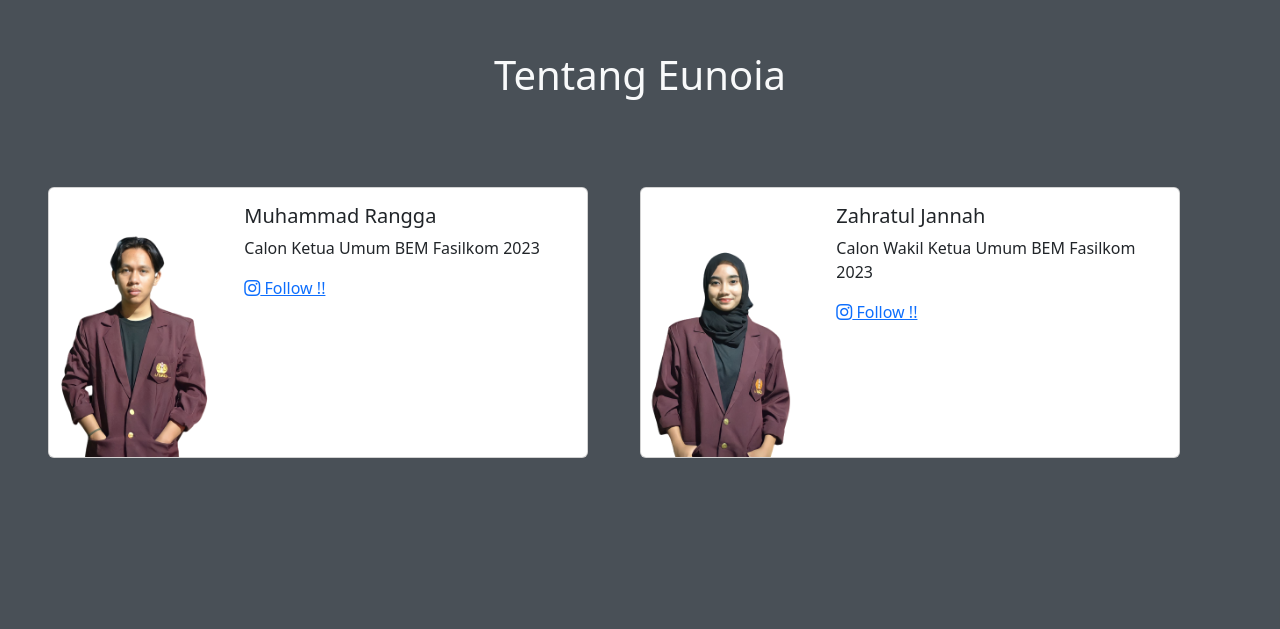
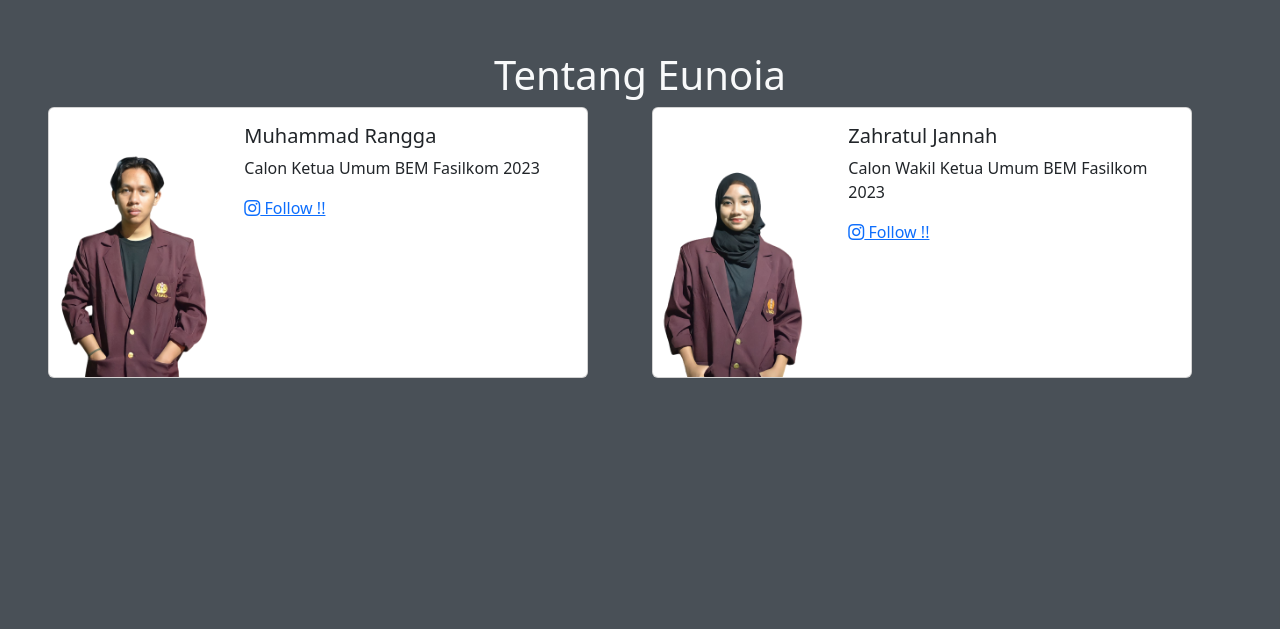
Before and after one commit to Vitoo12/Eunoia, a website built with webpack: page src/index.html in a window 1280 px wide. Shown: the part 2331-2960 px from the top of the page. Built offline with nearby package versions, Linux system fonts and the light colour scheme.

Commit message:
redesign lagi 4

```diff
--- a/src/index.html
+++ b/src/index.html
@@ -89,8 +89,7 @@
           d="M0,32L48,69.3C96,107,192,181,288,181.3C384,181,480,107,576,90.7C672,75,768,117,864,117.3C960,117,1056,75,1152,58.7C1248,43,1344,53,1392,58.7L1440,64L1440,320L1392,320C1344,320,1248,320,1152,320C1056,320,960,320,864,320C768,320,672,320,576,320C480,320,384,320,288,320C192,320,96,320,48,320L0,320Z">
         </path>
       </svg>
-      <div class="background-color row text-light ps-5 pb-5 pe-5" style="padding-top:100px; min-height:650px;"
-        id="about">
+      <div class="background-color text-light ps-5 pb-5 pe-5" style="padding-top:100px; min-height:650px;" id="about">
         <center>
           <h1>Tentang Eunoia</h1>
         </center>
```
